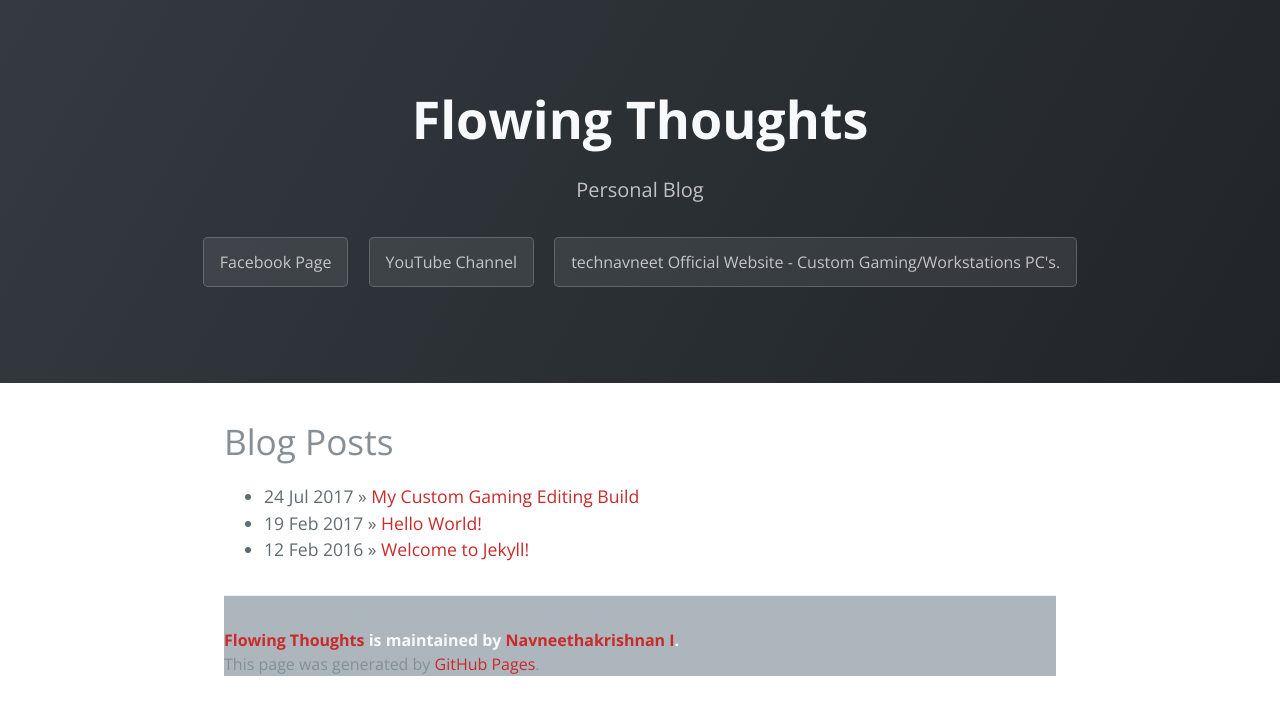
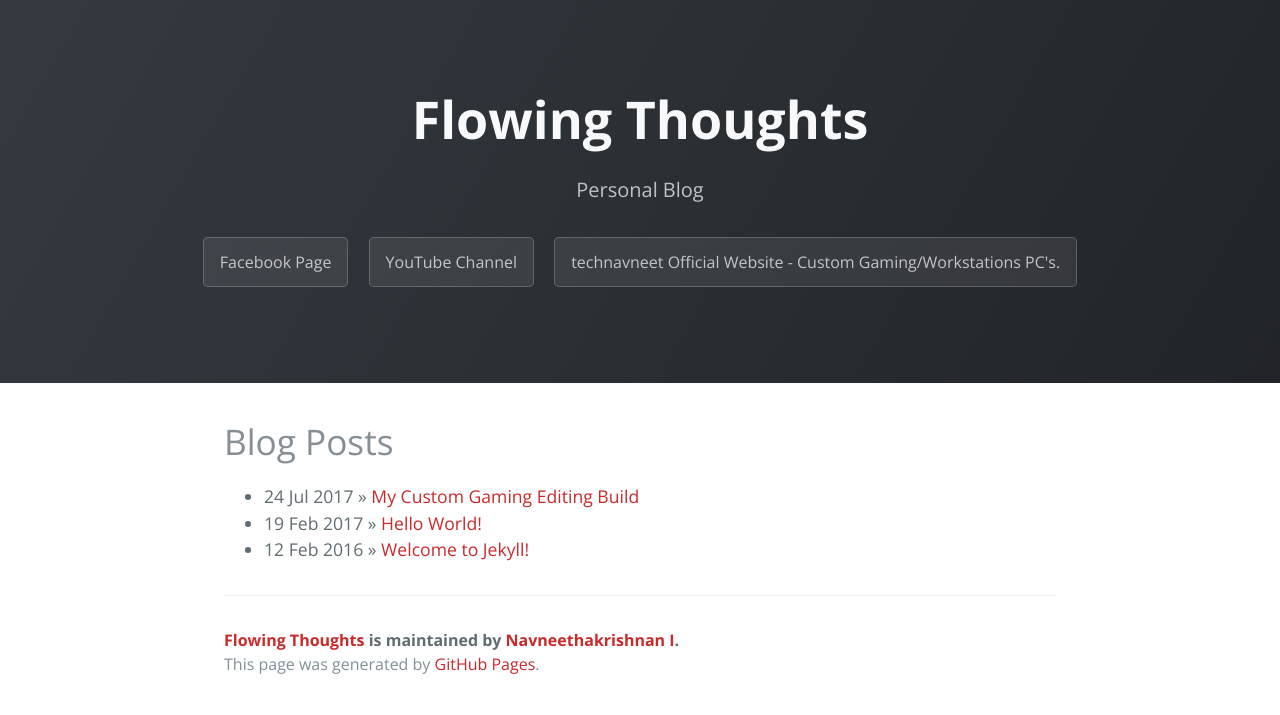
Before and after one commit to Navneet-Suresh/Navneet-Suresh.github.io, a Jekyll site: the page built from index.html, in a window 1280 px wide. Shown: the top 715 px of the page. Built offline with Jekyll 4.4.1, drawn with Linux system fonts in a browser that asks for light colours; the list of posts is cut into pages by our own code.

Commit message:
Revert changes xD
REvert Changes

```diff
--- a/css/ns.css
+++ b/css/ns.css
@@ -180,9 +180,9 @@ a:hover { text-decoration: underline; }
 .main-content dl { padding: 0; }
 .main-content dl dt { padding: 0; margin-top: 1rem; font-size: 1rem; font-weight: bold; }
 .main-content dl dd { padding: 0; margin-bottom: 1rem; }
-.main-content hr { height: 2px; padding: 0; margin: 1rem 0; background-color: #adb5bd; border: 0; }
+.main-content hr { height: 2px; padding: 0; margin: 1rem 0; background-color: #eff0f1; border: 0; }
 
-.site-footer {  color: #f8f9fa; padding-top: 2rem; margin-top: 2rem; border-top: solid 1px #eff0f1; background-color: #adb5bd }
+.site-footer { padding-top: 2rem; margin-top: 2rem; border-top: solid 1px #eff0f1; }
 @media screen and (min-width: 64em) { .site-footer { font-size: 1rem; } }
 @media screen and (min-width: 42em) and (max-width: 64em) { .site-footer { font-size: 1rem; } }
 @media screen and (max-width: 42em) { .site-footer { font-size: 0.9rem; } }
```
